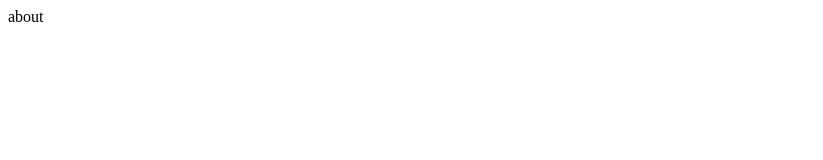
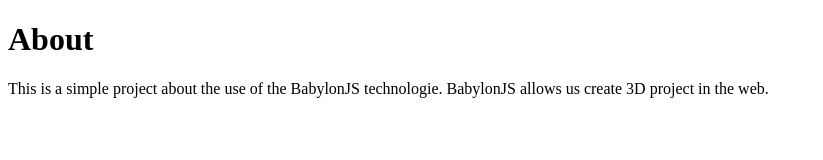
Before and after one commit to caiosantosSTL/babylonjsAstro, an Astro site: page /about in a window 1280 px wide. Shown: the whole page, without its empty margins (0-823 px from the left). Built offline with nearby package versions, Linux system fonts and the light colour scheme; Astro itself is replaced by a stand-in of ours; animation ran at ten frames a second.

Commit message:
new update

```diff
--- a/src/pages/about.astro
+++ /dev/null
@@ -1 +0,0 @@
-about
--- /dev/null
+++ b/src/pages/about.html
@@ -0,0 +1,8 @@
+<h1> About </h1>
+
+<p>
+
+    This is a simple project about the use of the BabylonJS technologie.
+
+    BabylonJS allows us create 3D project in the web.
+</p>
--- a/src/pages/index.astro
+++ b/src/pages/index.astro
@@ -28,7 +28,8 @@
 		<div class="container">
 			<h1>Astro</h1>
 			<canvas id="canvas"> </canvas>
-			<img src="/pics/download (25).png" alt="" />
+
+			<!--<img src="/pics/download (25).png" alt="" />-->
 			<a href="/about">About</a>
 
 
```
